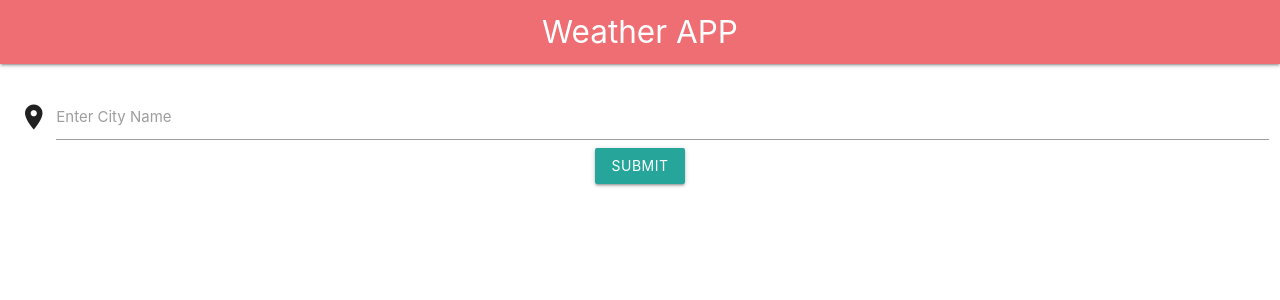
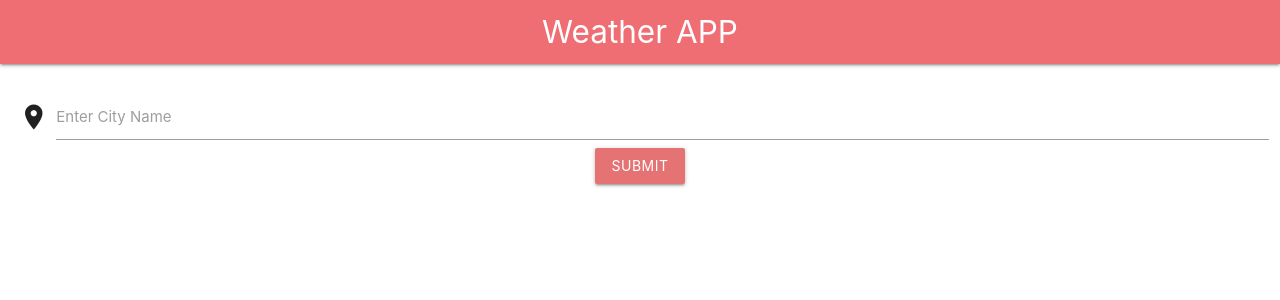
Before and after one commit to YenHungLai/weather, a React (Create React App) app: page / in a window 1280 px wide. Shown: the top 300 px of the page. Built offline with nearby package versions, Linux system fonts and the light colour scheme.

Commit message:
fixed styling

```diff
--- a/src/uiComponent/TextInput.js
+++ b/src/uiComponent/TextInput.js
@@ -10,7 +10,7 @@ const TextInput = (props) => {
                         <i className="material-icons prefix">location_on</i>
                         <input id="icon_prefix" type="text" className="validate" />
                         <label for="icon_prefix">Enter City Name</label>
-                        <button onClick={props.handleClick} className='btn'>Submit</button>
+                        <button onClick={props.handleClick} className='btn red lighten-2'>Submit</button>
                     </div>
                 </div>
             </form>
```
